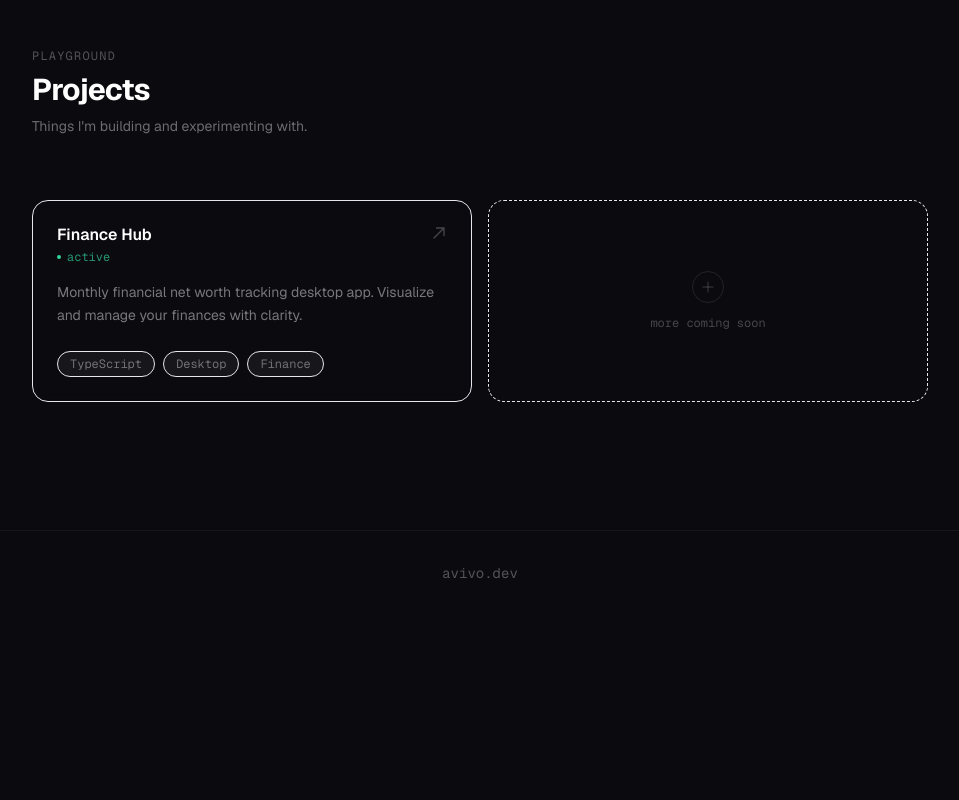
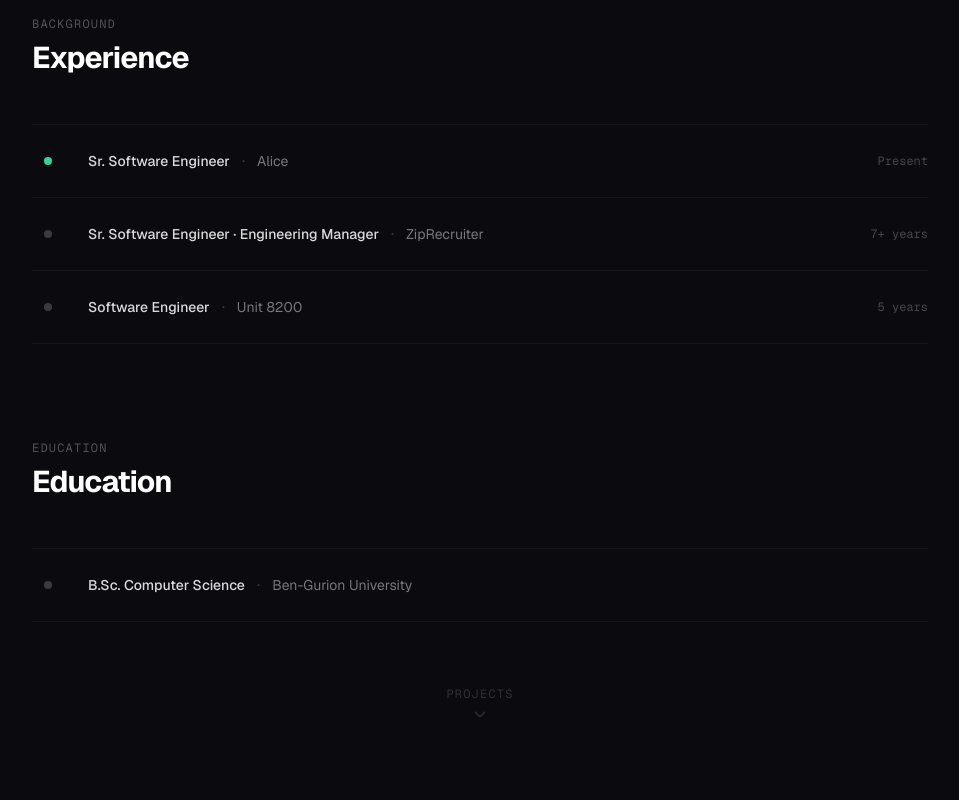
Before and after one commit to AvivOron/avivo.dev, a Next.js app: page / in a window 1280 px wide. Shown: the part 880-1680 px from the top of the page, without its empty margins (160-1119 px from the left). Before the commit the page ends 1495 px from the top, so only its background shows below. Built offline with nearby package versions, Linux system fonts and the light colour scheme.

Commit message:
feat: add Experience and Education components to the homepage

```diff
--- a/src/app/page.tsx
+++ b/src/app/page.tsx
@@ -1,5 +1,7 @@
 import type { Metadata } from "next";
 import Hero from "@/components/Hero";
+import Experience from "@/components/Experience";
+import Education from "@/components/Education";
 import Projects from "@/components/Projects";
 
 export const metadata: Metadata = {
@@ -10,6 +12,8 @@ export default function Home() {
   return (
     <main className="min-h-screen bg-[#0a0a0f] text-white">
       <Hero />
+      <Experience />
+      <Education />
       <Projects />
       <footer className="border-t border-white/5 py-8 text-center text-sm text-white/30 font-mono">
         avivo.dev
--- /dev/null
+++ b/src/components/Education.tsx
@@ -0,0 +1,83 @@
+"use client";
+
+import { useEffect, useRef, useState } from "react";
+
+export default function Education() {
+  const ref = useRef<HTMLDivElement>(null);
+  const [visible, setVisible] = useState(false);
+
+  useEffect(() => {
+    const el = ref.current;
+    if (!el) return;
+    const observer = new IntersectionObserver(
+      ([entry]) => {
+        if (entry.isIntersecting) {
+          setVisible(true);
+          observer.disconnect();
+        }
+      },
+      { threshold: 0.15 }
+    );
+    observer.observe(el);
+    return () => observer.disconnect();
+  }, []);
+
+  return (
+    <section id="education" className="relative px-6 pb-24">
+      <div className="mx-auto max-w-4xl">
+        <div className="mb-12 flex flex-col gap-2">
+          <span className="font-mono text-xs tracking-widest text-white/30 uppercase">
+            education
+          </span>
+          <h2 className="text-3xl font-bold text-white tracking-tight">
+            Education
+          </h2>
+        </div>
+
+        <div
+          ref={ref}
+          className="flex items-center gap-6 border-t border-b border-white/5 py-6"
+          style={{
+            opacity: visible ? 1 : 0,
+            transform: visible ? "translateY(0)" : "translateY(16px)",
+            transition: "opacity 0.5s ease, transform 0.5s ease",
+          }}
+        >
+          <div className="flex-shrink-0 flex items-center justify-center w-8">
+            <span className="h-2 w-2 rounded-full bg-white/20" />
+          </div>
+          <div className="flex flex-1 flex-col gap-0.5 sm:flex-row sm:items-center sm:gap-3">
+            <span className="text-white/85 font-medium text-sm">B.Sc. Computer Science</span>
+            <span className="hidden sm:block text-white/20">·</span>
+            <a
+              href="https://www.bgu.ac.il"
+              target="_blank"
+              rel="noopener noreferrer"
+              className="text-sm text-white/45 hover:text-white/70 transition-colors"
+            >
+              Ben-Gurion University
+            </a>
+          </div>
+        </div>
+
+        <a
+          href="#projects"
+          className="mt-16 flex flex-col items-center gap-2 opacity-40 hover:opacity-70 transition-opacity"
+        >
+          <span className="text-xs font-mono text-white/40 tracking-widest uppercase">
+            projects
+          </span>
+          <svg
+            className="h-4 w-4 text-white/40 animate-bounce"
+            fill="none"
+            viewBox="0 0 24 24"
+            stroke="currentColor"
+            strokeWidth={2}
+          >
+            <path strokeLinecap="round" strokeLinejoin="round" d="M19 9l-7 7-7-7" />
+          </svg>
+        </a>
+      </div>
+    </section>
+  );
+}
--- /dev/null
+++ b/src/components/Experience.tsx
@@ -0,0 +1,124 @@
+"use client";
+
+import { useEffect, useRef, useState } from "react";
+
+const experience = [
+  {
+    role: "Sr. Software Engineer",
+    company: "Alice",
+    companyHref: "https://www.linkedin.com/company/alice-io",
+    period: "Present",
+    current: true,
+  },
+  {
+    role: "Sr. Software Engineer · Engineering Manager",
+    company: "ZipRecruiter",
+    companyHref: "https://www.ziprecruiter.com",
+    period: "7+ years",
+    current: false,
+  },
+  {
+    role: "Software Engineer",
+    company: "Unit 8200",
+    companyHref: null,
+    period: "5 years",
+    current: false,
+  },
+];
+
+export default function Experience() {
+  return (
+    <section id="experience" className="relative px-6 py-24">
+      <div className="mx-auto max-w-4xl">
+        <div className="mb-12 flex flex-col gap-2">
+          <span className="font-mono text-xs tracking-widest text-white/30 uppercase">
+            background
+          </span>
+          <h2 className="text-3xl font-bold text-white tracking-tight">
+            Experience
+          </h2>
+        </div>
+
+        <div className="flex flex-col">
+          {experience.map((item, i) => (
+            <ExperienceRow key={i} item={item} index={i} />
+          ))}
+        </div>
+
+      </div>
+    </section>
+  );
+}
+
+type ExperienceItem = {
+  role: string;
+  company: string;
+  companyHref: string | null;
+  period: string | null;
+  current: boolean;
+};
+
+function ExperienceRow({ item, index }: { item: ExperienceItem; index: number }) {
+  const ref = useRef<HTMLDivElement>(null);
+  const [visible, setVisible] = useState(false);
+
+  useEffect(() => {
+    const el = ref.current;
+    if (!el) return;
+    const observer = new IntersectionObserver(
+      ([entry]) => {
+        if (entry.isIntersecting) {
+          setVisible(true);
+          observer.disconnect();
+        }
+      },
+      { threshold: 0.15 }
+    );
+    observer.observe(el);
+    return () => observer.disconnect();
+  }, []);
+
+  return (
+    <div
+      ref={ref}
+      className="group flex items-center gap-6 border-t border-white/5 py-6 last:border-b"
+      style={{
+        opacity: visible ? 1 : 0,
+        transform: visible ? "translateY(0)" : "translateY(16px)",
+        transition: `opacity 0.5s ease ${index * 0.08}s, transform 0.5s ease ${index * 0.08}s`,
+      }}
+    >
+      {/* Dot */}
+      <div className="flex-shrink-0 flex items-center justify-center w-8">
+        <span
+          className={`h-2 w-2 rounded-full ${item.current ? "bg-emerald-400" : "bg-white/20"}`}
+        />
+      </div>
+
+      {/* Role + Company */}
+      <div className="flex flex-1 flex-col gap-0.5 sm:flex-row sm:items-center sm:gap-3">
+        <span className="text-white/85 font-medium text-sm">{item.role}</span>
+        <span className="hidden sm:block text-white/20">·</span>
+        {item.companyHref ? (
+          <a
+            href={item.companyHref}
+            target="_blank"
+            rel="noopener noreferrer"
+            className="text-sm text-white/45 hover:text-white/70 transition-colors"
+          >
+            {item.company}
+          </a>
+        ) : (
+          <span className="text-sm text-white/45">{item.company}</span>
+        )}
+      </div>
+
+      {/* Period */}
+      {item.period && (
+        <span className="flex-shrink-0 font-mono text-xs text-white/25">
+          {item.period}
+        </span>
+      )}
+    </div>
+  );
+}
--- a/src/components/Hero.tsx
+++ b/src/components/Hero.tsx
@@ -42,12 +42,6 @@ export default function Hero() {
           transition: "opacity 0.7s ease, transform 0.7s ease",
         }}
       >
-        {/* Status badge */}
-        <div className="flex items-center gap-2 rounded-full border border-white/10 bg-white/5 px-4 py-1.5 text-xs text-white/50 font-mono backdrop-blur-sm">
-          <span className="h-1.5 w-1.5 rounded-full bg-emerald-400 animate-pulse" />
-          <a href="https://www.linkedin.com/company/alice-io" target="_blank" rel="noopener noreferrer" className="hover:text-white/80 transition-colors">Sr. Software Developer @ Alice</a>
-        </div>
-
         {/* Name */}
         <h1 className="text-6xl font-bold tracking-tight text-white sm:text-7xl">
           Aviv Oron
@@ -76,18 +70,19 @@ export default function Hero() {
         </div>
 
         {/* Scroll hint */}
-        <div
-          className="mt-16 flex flex-col items-center gap-2"
+        <a
+          href="#experience"
+          className="mt-16 flex flex-col items-center gap-2 hover:opacity-70 transition-opacity"
           style={{
             opacity: visible ? 0.4 : 0,
             transition: "opacity 0.7s ease 0.6s",
           }}
         >
           <span className="text-xs font-mono text-white/40 tracking-widest uppercase">
-            projects
+            experience &amp; education
           </span>
           <ChevronDown />
-        </div>
+        </a>
       </div>
     </section>
   );
```
